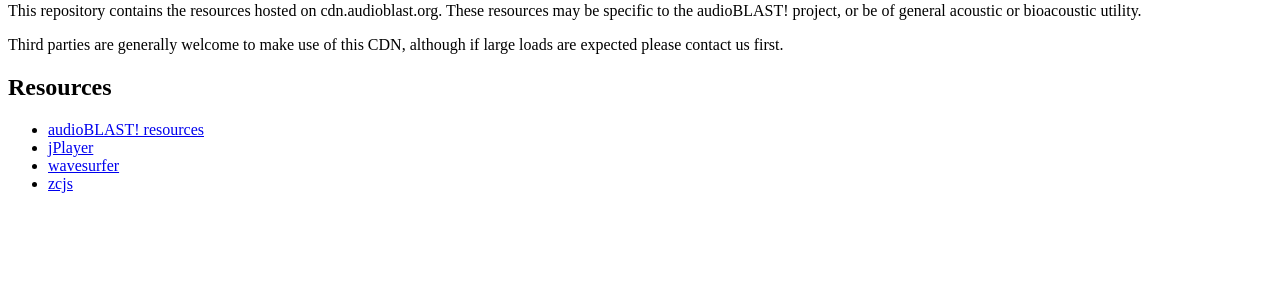
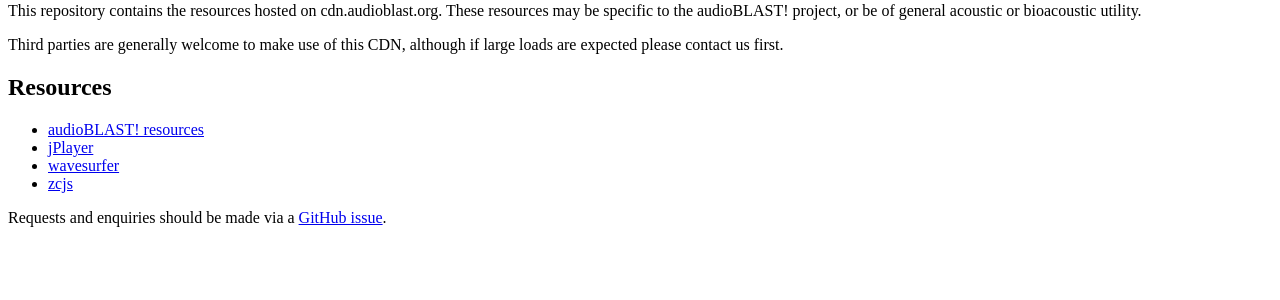
Before and after one commit to audioblast/cdn.audioblast.org, a PHP site: page / in a window 1280 px wide. Shown: the part 197-497 px from the top of the page. Run offline with PHP 8.4, Linux system fonts and the light colour scheme.

Commit message:
Update index.php

```diff
--- a/index.php
+++ b/index.php
@@ -21,6 +21,8 @@
     <li><a href="zcjs">zcjs</a></li>
   </ul>
 
+  <p>Requests and enquiries should be made via a <a href="https://github.com/audioblast/cdn.audioblast.org">GitHub issue</a>.</p>
+
 </body>
 
 </html>
```
